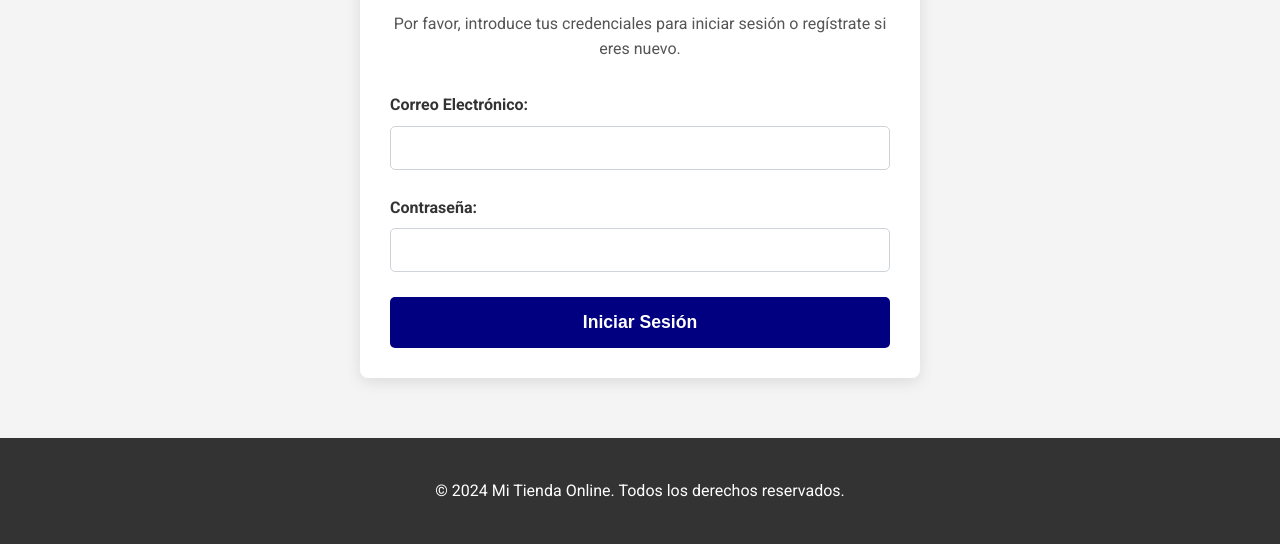
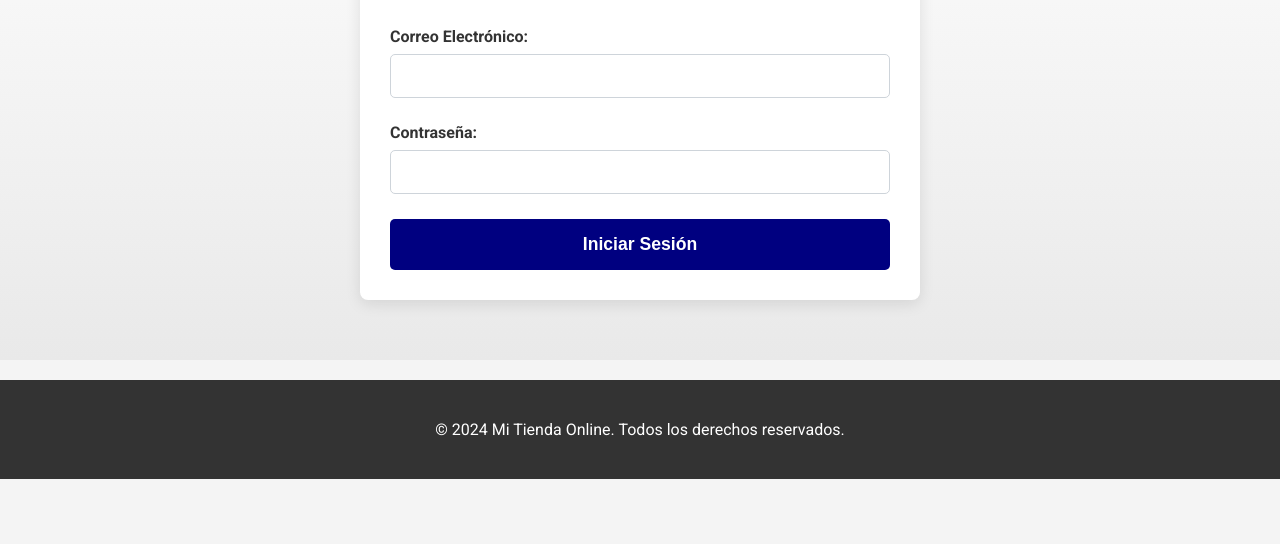
Before and after one commit to rndipierri/proyecto-25020-rdipierri, a plain HTML site: page sesion.html in a window 1280 px wide. Shown: the part 371-915 px from the top of the page. After the commit the page ends 850 px from the top, so only its background shows below. Drawn offline with Linux system fonts and the light colour scheme.

Commit message:
Update sesion.html

```diff
--- a/sesion.html
+++ b/sesion.html
@@ -4,7 +4,7 @@
     <meta charset="UTF-8">
     <meta name="viewport" content="width=device-width, initial-scale=1.0">
     <title>Iniciar Sesión / Registrarse - Mi Tienda</title>
-    <link rel="stylesheet" href="base.css"> <!-- Estilos -->
+     <link rel="stylesheet" href="styles.css"> <!-- Estilos comunes -->
     <link rel="stylesheet" href="sesion.css"> <!-- Estilos exclusivos para la página de sesión -->
     <link href="https://fonts.googleapis.com/css2?family=Roboto:wght@400;700&display=swap" rel="stylesheet">
 </head>
```
